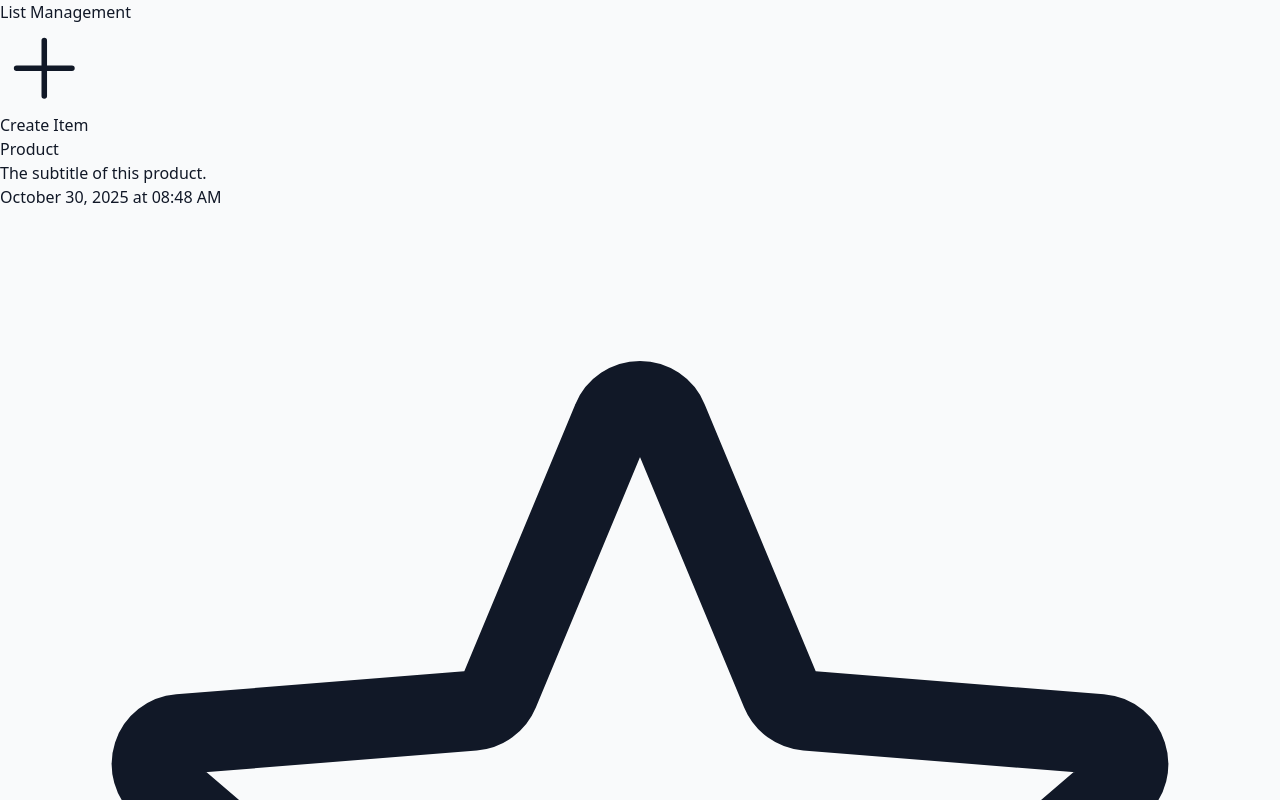
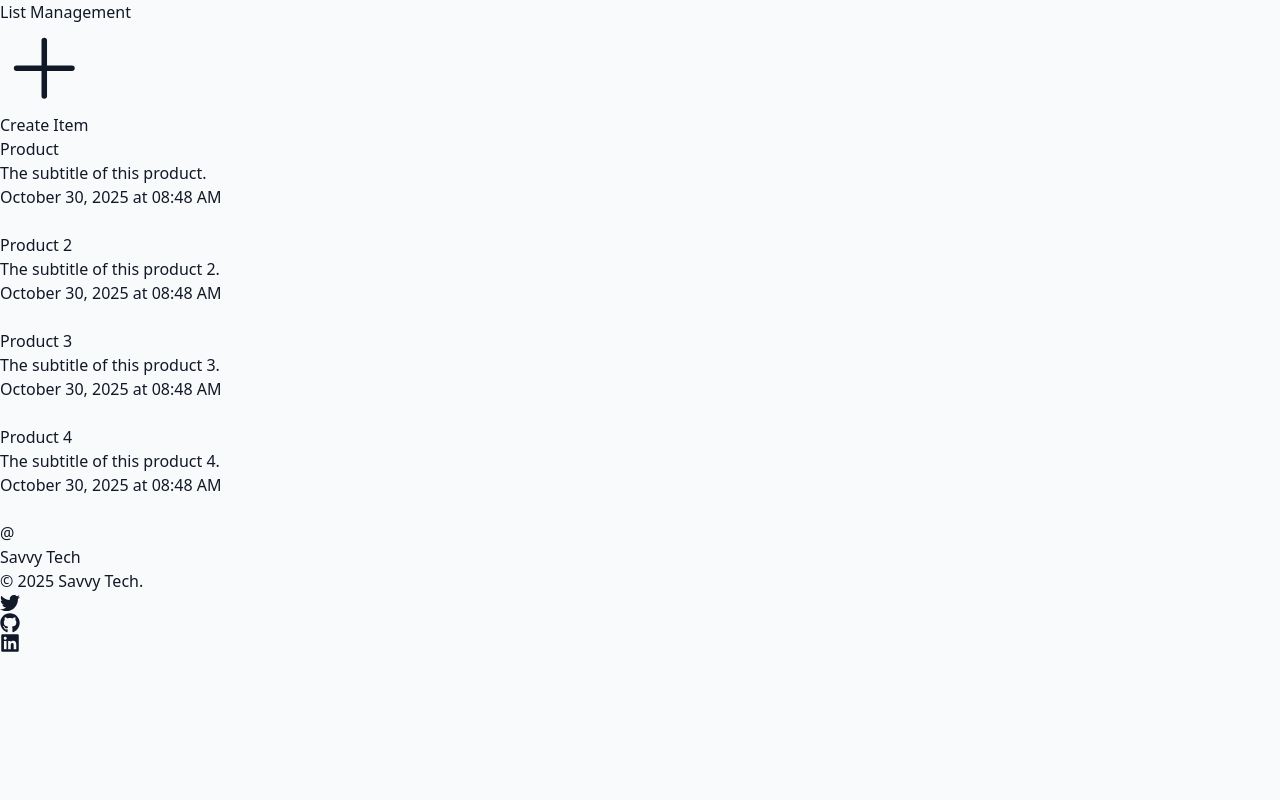
Before and after one commit to KianJanloo/savvy-tech, a React (Vite) app: page / in a window 1280 px wide. Shown: the top 800 px of the page. Built offline with nearby package versions, Linux system fonts and the light colour scheme.

Commit message:
list items

```diff
--- a/src/App.tsx
+++ b/src/App.tsx
@@ -15,6 +15,24 @@ export default function App() {
       subtitle: "The subtitle of this product.",
       dateCreated: new Date(),
       id: "1",
+    },
+    {
+      title: "Product 2",
+      subtitle: "The subtitle of this product 2.",
+      dateCreated: new Date(),
+      id: "2",
+    },
+    {
+      title: "Product 3",
+      subtitle: "The subtitle of this product 3.",
+      dateCreated: new Date(),
+      id: "3",
+    },
+    {
+      title: "Product 4",
+      subtitle: "The subtitle of this product 4.",
+      dateCreated: new Date(),
+      id: "4",
     },
   ]);
   const [isModalOpen, setIsModalOpen] = useState(false);
@@ -59,7 +77,7 @@ export default function App() {
     <div className="min-h-screen bg-gray-100 py-8">
       <div className="flex flex-col h-[620px] justify-between max-w-3xl mx-auto px-4 sm:px-6 lg:px-8">
         <div className="">
-          <div className="flex flex-wrap gap-4 border-b pb-6 border-gray-300 justify-between items-center mb-6">
+          <div className="flex flex-wrap gap-4 border-b pb-6 max-md:fixed top-0 left-0 max-md:w-full max-md:p-4 max-md:bg-gray-100 border-gray-300 justify-between items-center mb-6">
             <h1 className="text-2xl font-semibold text-gray-900">
               List Management
             </h1>
@@ -79,7 +97,7 @@ export default function App() {
               </p>
             </div>
           ) : (
-            <div className="space-y-4">
+            <div className="space-y-4 max-h-[500px] max-md:mt-12 overflow-y-scroll overflow-x-hidden">
               {items.map((item) => (
                 <ListItem
                   key={item.id}
--- a/src/components/Footer.tsx
+++ b/src/components/Footer.tsx
@@ -1,13 +1,12 @@
-import { StarIcon } from "@heroicons/react/24/outline";
 import { FaTwitter, FaGithub, FaLinkedin } from "react-icons/fa";
 
 function Footer() {
   return (
-    <footer className="w-full border-t border-gray-300 pt-6 px-4">
+    <footer className="w-full border-t max-md:fixed bottom-0 left-0 max-md:pb-6 max-md:bg-gray-100 border-gray-300 pt-6 px-4">
       <div className="max-w-5xl mx-auto flex flex-row justify-between items-center gap-4">
         <span className="flex gap-2 items-center">
-          <StarIcon className="w-6 h-6 text-yellow-400 hover:scale-125 transition-transform duration-200" />
-          <p className="font-bold text-lg text-gray-800 hover:text-yellow-500 transition-colors">
+          @
+          <p className="font-bold text-lg text-gray-800 transition-colors">
             Savvy Tech
           </p>
         </span>
--- a/src/components/ListItem.tsx
+++ b/src/components/ListItem.tsx
@@ -14,7 +14,7 @@ export default function ListItem({ item, onEdit, onDelete }: ListItemProps) {
   const [selectedTitle, setSelectedTitle] = useState<string>("");
 
   return (
-    <div className="flex items-center justify-between p-4 bg-white rounded-lg shadow mb-4 hover:scale-[1.02] transition-all duration-300">
+    <div className="flex items-center justify-between p-4 bg-white rounded-lg shadow mb-4">
       <div className="flex-1">
         <h3 className="text-lg font-semibold text-gray-900">{item.title}</h3>
         <p className="text-sm text-gray-600">{item.subtitle}</p>
```
